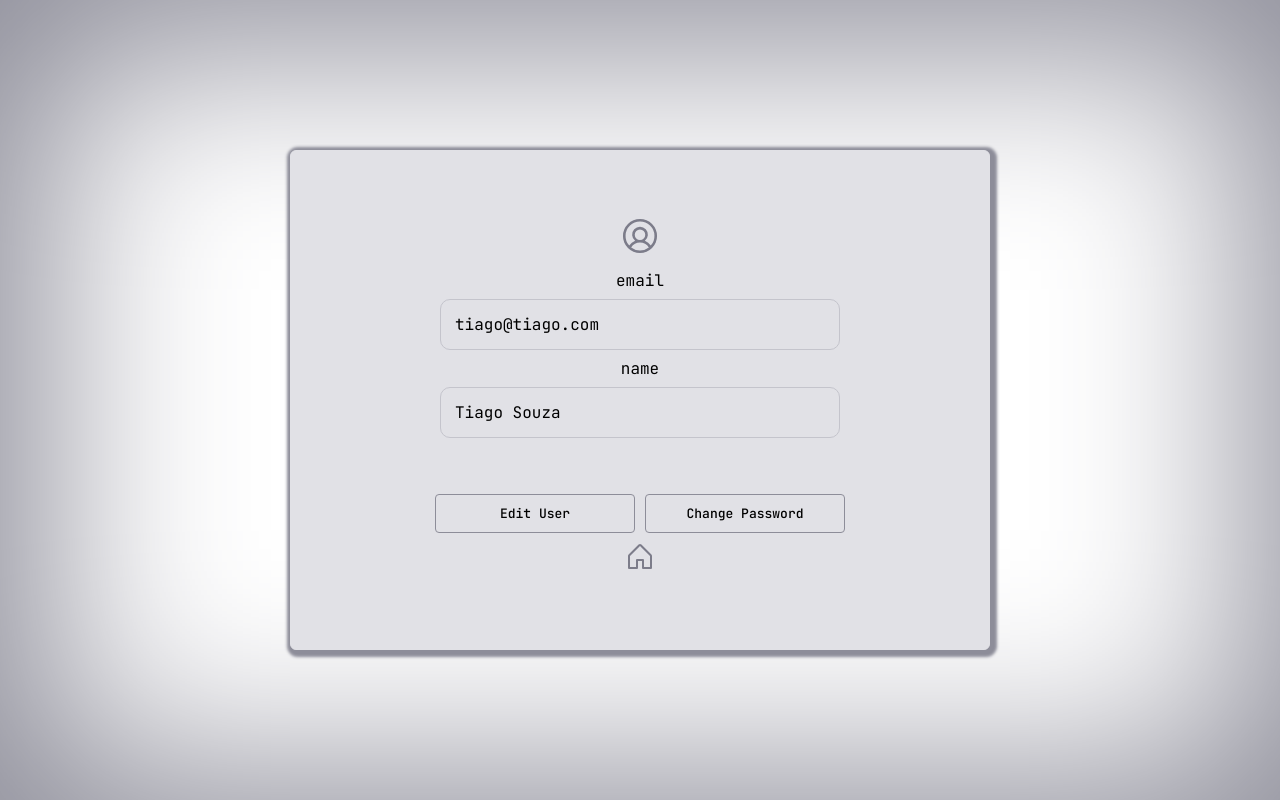
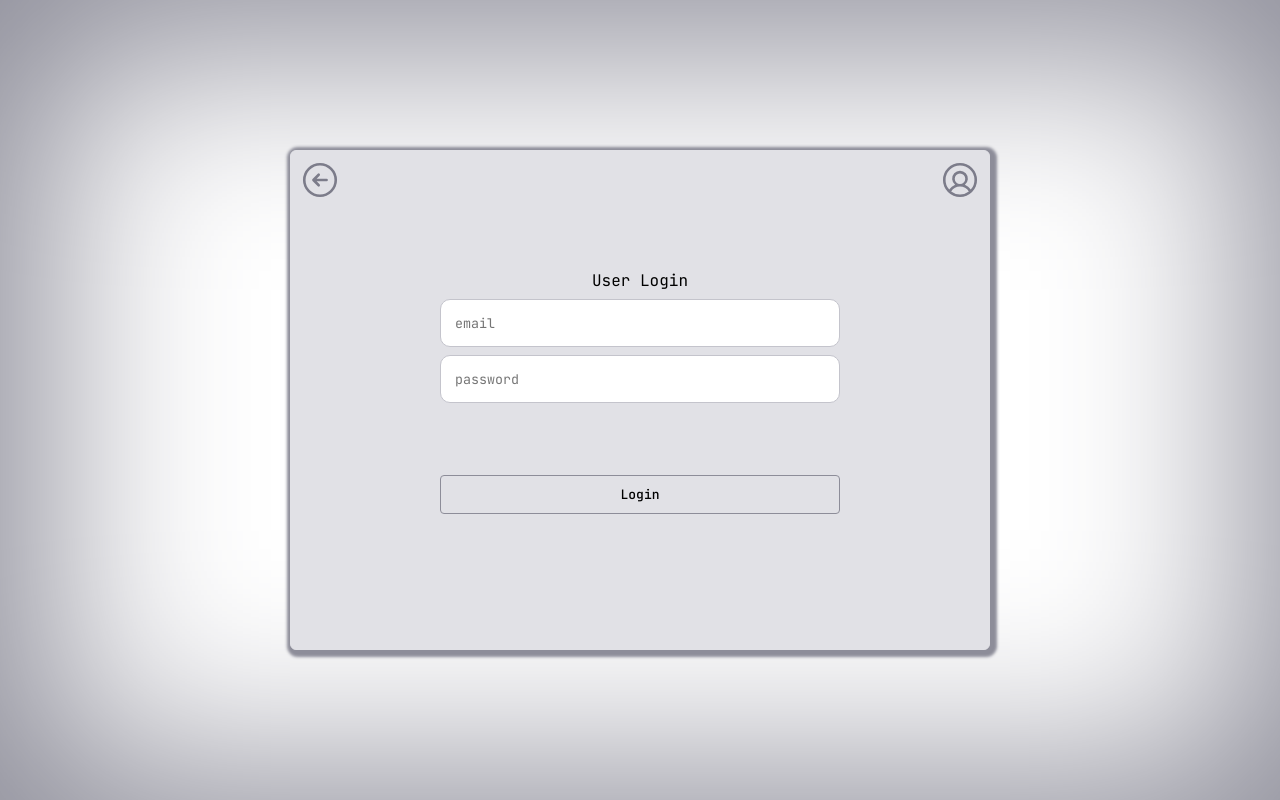
Before and after one commit to tiago0214/login-page, a React (Vite) app in the folder front/: page /profile in a window 1280 px wide. Built offline with nearby package versions, Linux system fonts and the light colour scheme.

Commit message:
add frontend routes to backend

```diff
--- /dev/null
+++ b/front/src/context/index.tsx
@@ -0,0 +1,44 @@
+import { createContext, ReactNode, useEffect, useState} from "react";
+
+interface ActiveContextProvider{
+  children: ReactNode
+}
+
+interface TokenContextType{
+  token: string | undefined ,
+  changeToken(token:string):void
+}
+
+export const TokenProvider = createContext({} as TokenContextType)
+
+export function TokenContextProvider({children}:ActiveContextProvider){
+  const [token, setToken] = useState<string | undefined>(undefined)
+
+  function changeToken(token:string | undefined){
+    setToken(token)
+
+    localStorage.setItem("token", JSON.stringify(token))
+  }
+
+  useEffect(()=>{
+    const localToken = localStorage.getItem("token")
+    let convertToken;
+
+    if(localToken){
+      convertToken = JSON.parse(localToken)
+
+      setToken(convertToken.accessToken)
+
+    }
+  })
+
+  return(
+    <TokenProvider.Provider value={{
+      token,
+      changeToken
+    }}>
+      {children}
+    </TokenProvider.Provider>
+  )
+
+}
--- a/front/src/pages/create/index.tsx
+++ b/front/src/pages/create/index.tsx
@@ -19,7 +19,7 @@ export function Create(){
 
     async function handleUserData(data:UserDataInput){
       try{
-        await api.post("/users",data).then((response) =>{
+        await api.post("/registration",data).then((response) =>{
           if(response.status === 201){
             return message.success("User Create With Success")
           }
--- a/front/src/pages/login/index.tsx
+++ b/front/src/pages/login/index.tsx
@@ -1,6 +1,12 @@
 import { useForm } from "react-hook-form"
 import { ContactForm, CreateContainer, LinksContainer } from "./style"
 import { ArrowCircleLeft, UserCircle } from "@phosphor-icons/react"
+import { api } from "../../lib/axios"
+import { useContext } from "react"
+import { TokenProvider } from "../../context"
+import { message } from "antd"
+import axios from "axios"
+import { Profile } from "../profile"
 
 
 interface UserDataInput{
@@ -9,10 +15,27 @@ interface UserDataInput{
 }
 
 export function Login(){
-  const {register, handleSubmit} = useForm<UserDataInput>()
+  const { register, handleSubmit, reset } = useForm<UserDataInput>()
+  const { token, changeToken } = useContext(TokenProvider)
 
-  function handleUserData(data:UserDataInput){
-    console.log(data)
+  if(token){
+    return <Profile />
+  }
+
+  async function handleUserData(data:UserDataInput){
+    try{
+      const response = await api.post("/login",data)
+      const user = await response.data
+
+      changeToken(user)
+
+    }catch(err){
+      if(axios.isAxiosError(err)){
+        return message.error(err.response?.data.message)
+      }
+    }finally{
+      reset()
+    }
   }
 
   return (
--- a/front/src/pages/profile/index.tsx
+++ b/front/src/pages/profile/index.tsx
@@ -1,17 +1,26 @@
-import { useEffect } from "react";
+import { useContext, useState } from "react";
 import { Login } from "../login";
 import { ButtonContainer, ButtonsAnchor, ContactInfo } from "./style";
 import { House, UserCircle } from "@phosphor-icons/react";
+import { TokenProvider } from "../../context";
+
+interface User{
+  name:string,
+  email:string
+}
 
 export function Profile() {
-  const authorization = true;
+  const { token } = useContext(TokenProvider)
+  const[ user, setUser]= useState<User>()
 
-  useEffect(()=>{
+  if(!token){
+    return <Login />
+  }
 
-  },[authorization])
+  function handleLogout(){
+    localStorage.clear()
 
-  if(!authorization){
-    return <Login />
+    window.location.href= "/"
   }
 
   return (
@@ -24,7 +33,7 @@ export function Profile() {
       <p id="name">Tiago Souza</p>
 
       <ButtonContainer>
-        <ButtonsAnchor href="">Edit User</ButtonsAnchor>
+        <ButtonsAnchor onClick={handleLogout}>Logout</ButtonsAnchor>
         <ButtonsAnchor href="/password">Change Password</ButtonsAnchor>
       </ButtonContainer>
 
```
Also changed, not shown: front/src/App.tsx (+6 -3 lines).
